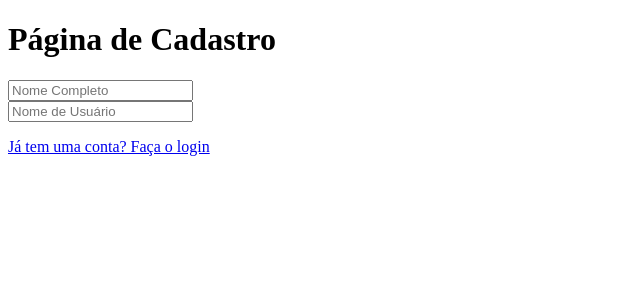
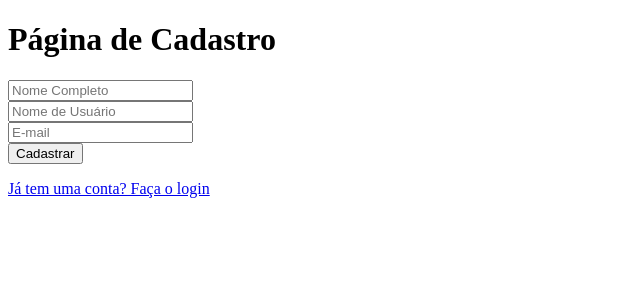
Before and after one commit to EnzoVazz/cpfront, a React (Vite) app in the folder access-control-cp/: page /Cadastro in a window 1280 px wide. Shown: the top 300 px of the page, without its empty margins (0-640 px from the left). Built offline with nearby package versions, Linux system fonts and the light colour scheme.

Commit message:
feat - Adicionando form para o campo email, com mensagem de erro

```diff
--- a/access-control-cp/src/routes/Cadastro/index.tsx
+++ b/access-control-cp/src/routes/Cadastro/index.tsx
@@ -25,7 +25,21 @@ export default function Cadastro() {
                 <input {...register("nomeUsuario", { required: "O nome de usuário é obrigatório" })} placeholder="Nome de Usuário" />
                 {errors.nomeUsuario && <small>{errors.nomeUsuario.message}</small>}
             </div>
-
+            <div>
+                <input
+                  type="email"
+                  {...register("email", {
+                    required: "O e-mail é obrigatório",
+                    pattern: {
+                      value: /^\S+@\S+$/i,
+                      message: "Formato de e-mail inválido"
+                    }
+                  })}
+                  placeholder="E-mail"
+                />
+                {errors.email && <small>{errors.email.message}</small>}
+            </div>
+            <button type="submit">Cadastrar</button>
       </form>
       <p>
        <Link to="/login">Já tem uma conta? Faça o login</Link>
```
